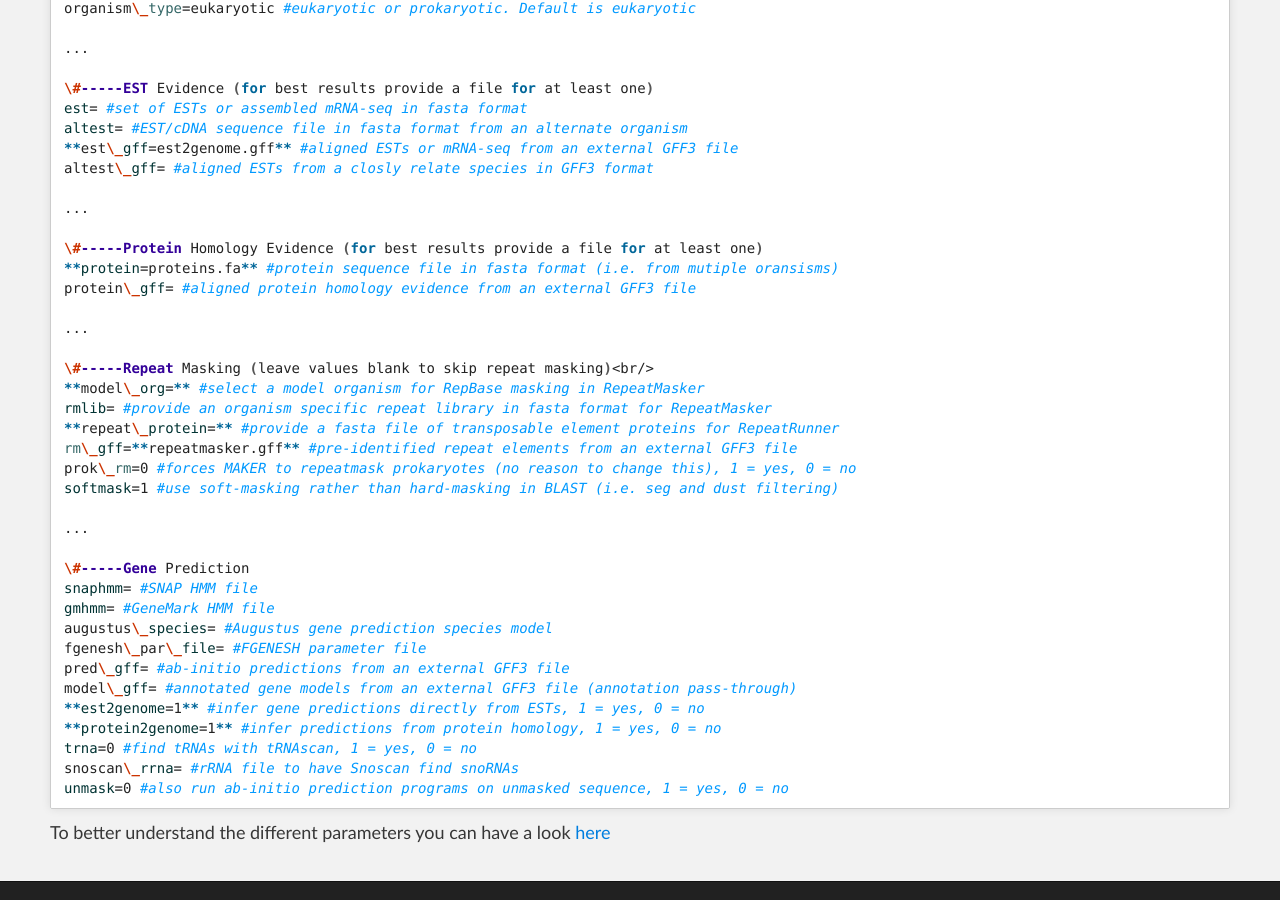
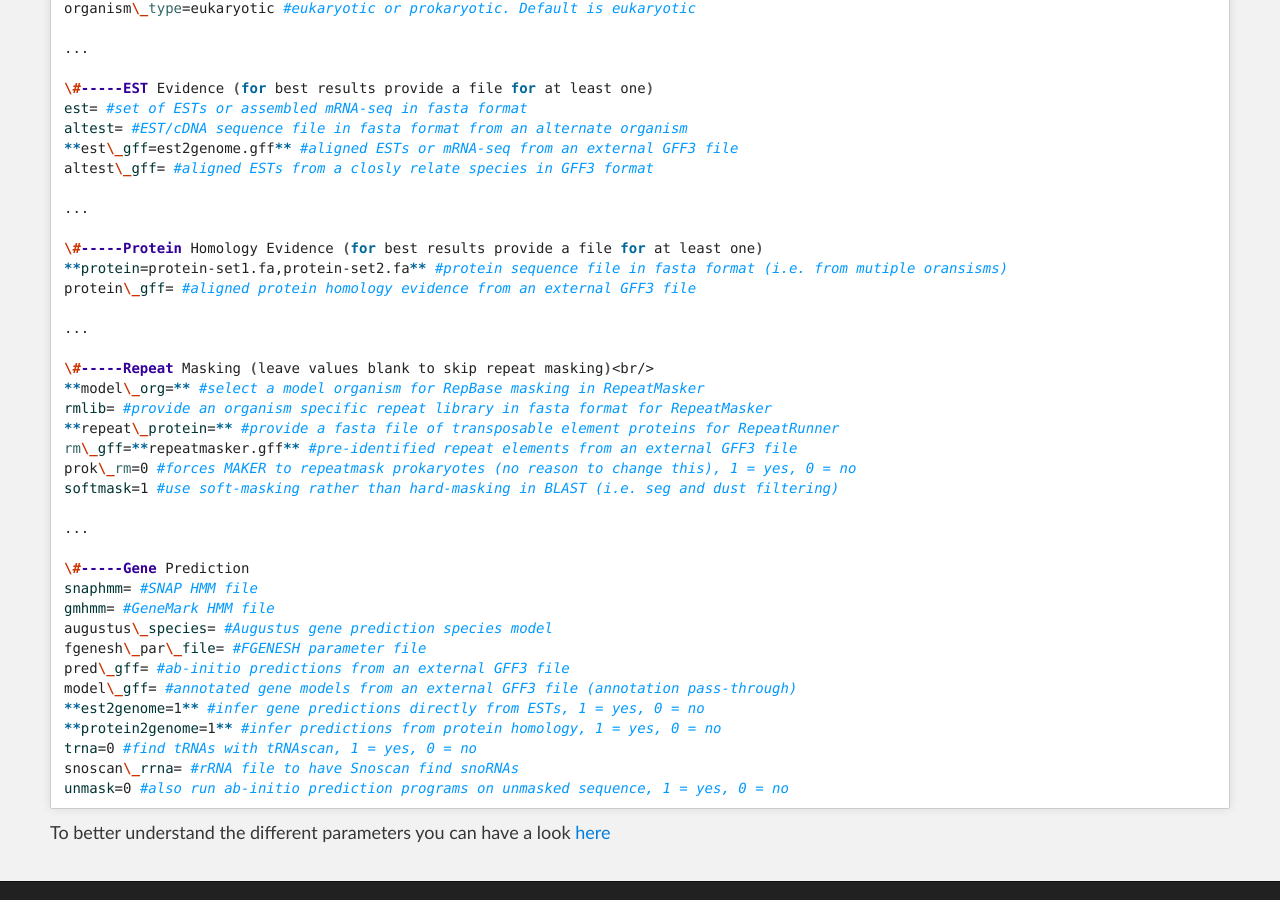
Before and after one commit to SouthGreenPlatform/trainings, a Jekyll site: the page built from _pages/annotation/MAKER/practical2_supl_maker.md, in a window 1280 px wide and 900 px high, scrolled down 496 px. Built offline with Jekyll 4.4.1, drawn with Linux system fonts in a browser that asks for light colours; nearby versions of some CDN libraries.

Commit message:
Update practical2_supl_maker.md

```diff
--- a/_pages/annotation/MAKER/practical2_supl_maker.md
+++ b/_pages/annotation/MAKER/practical2_supl_maker.md
@@ -31,7 +31,7 @@ altest\_gff= #aligned ESTs from a closly relate species in GFF3 format
 ...
 
 \#-----Protein Homology Evidence (for best results provide a file for at least one)
-**protein=proteins.fa** #protein sequence file in fasta format (i.e. from mutiple oransisms)
+**protein=protein-set1.fa,protein-set2.fa** #protein sequence file in fasta format (i.e. from mutiple oransisms)
 protein\_gff= #aligned protein homology evidence from an external GFF3 file
 
 ...
```
